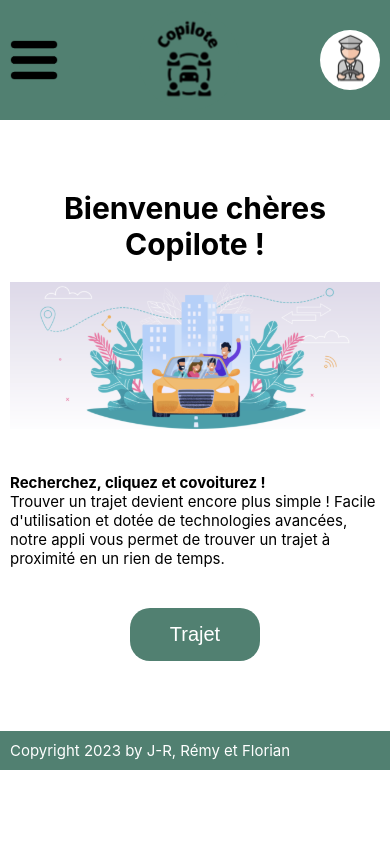
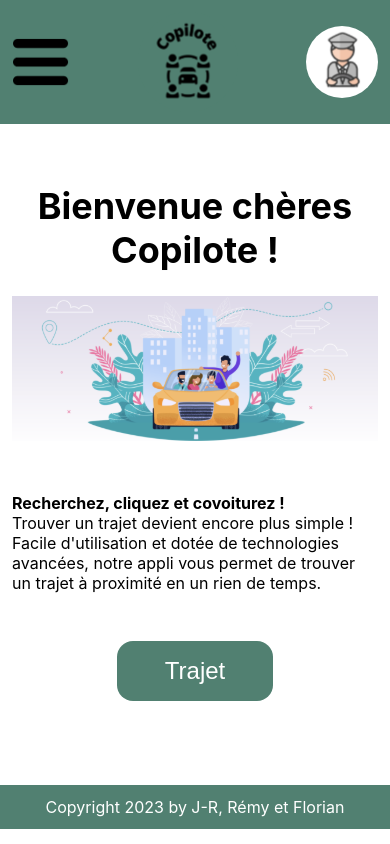
Before and after one commit to WildCodeSchool/2211-wns-neumann-copilot, a React (Create React App) app in the folder client/: page /login in a window 390 px wide. Built offline with nearby package versions, Linux system fonts and the light colour scheme.

Commit message:
changement des style en rem, decoupage du CSS et ajout de responsive

```diff
--- a/client/src/App.css
+++ b/client/src/App.css
@@ -40,89 +40,95 @@
 
 /* Tout les boutons de l'application */
 
-button {
-  font-size: 20px;
+.button {
+  /* font-size: 20px; */
+  font-size: 1.5rem;
   color: #FFF;
   background-color: #518071;
   border: none;
-  border-radius: 20px;
-  padding: 15px 40px;
+  border-radius: 1rem;
+  padding: 1rem 3rem;
 }
 
-button:hover {
+.button:hover {
   color: #f9f9f9;
   background-color: #3e5e54;
   cursor: pointer;
 }
 
-/* header */
-
-.header {
-  background-color: #518071;
-  display: flex;
-  justify-content: space-between;
-  align-items: center;
-  padding: 10px;
-  margin-bottom: 20px;
-}
-
-.header img {
-  cursor: pointer;
-}
-
-.header .menu {
-  height: 40px;
-  color: #FFF;
-}
-
-.header .logo {
-  width: 100px;
-}
-
-.header .profil-img {
-  border-radius: 50px;
-  height: 60px;
-}
-
-/* Acceuil / HomePage */
+/* HomePage */
 
 .app {
-  padding: 50px 10px;
+  padding: 3.75rem 0.75rem;
 }
 
 .app h1 {
-  margin: 0 0 20px 0;
-  font-size: 30px;
+  margin: 0 0 1.5rem 0;
+  font-size: 2.25rem;
   font-weight: bold;
 }
 
-.app h2, p {
-  font-size: 15px;
+.app h2,
+p {
+  font-size: 1rem;
   text-align: left;
 }
 
 .app h2 {
-  margin: 40px 0 0 0;
+  margin: 3rem 0 0 0;
   font-weight: bold;
 }
 
 .app p {
-  margin: 0 0 40px 0;
+  margin: 0 0 3rem 0;
 }
 
 .app img {
   width: 100%;
 }
 
-/* footer */
+/* responsive ecran de tablette */
 
-.footer {
-  background-color: #518071;
-  padding: 10px;
-  margin-top: 20px;
+@media screen and (min-width: 576px) {
+
+  /* Acceuil / HomePage */
+
+  .app {
+    padding: 3.75rem;
+  }
+
+  .app h2,
+  p {
+    text-align: center;
+  }
+
+  .app h2 {
+    margin: 6rem 0 0 0;
+  }
+
+  .app p {
+    margin: 0 0 6rem 0;
+  }
+
+  .app img {
+    width: 75%;
+  }
 }
 
-.footer p {
-  color: #FFF;
-  margin: 0;
+/* responsive ecran de PC */
+
+@media screen and (min-width: 992px) {
+  .app h1 {
+    font-size: 3rem;
+  }
+
+  .app h2,
+  p {
+    text-align: center;
+    font-size: 1.5rem;
+  }
+
+  .app img {
+    width: 50%;
+  }
 }
--- a/client/src/App.tsx
+++ b/client/src/App.tsx
@@ -13,15 +13,19 @@ function App() {
   console.log(users);
   return (
     <div className="App">
-      <Header></Header>
+      {/* window.innerWidth recupere la taille de la fenêtre */}
+      {window.innerWidth < 992 ? <Header></Header> : ''}
       <div className="app">
         <h1>Bienvenue chères Copilote !</h1>
         <img src={ImageDeCovoiturage} alt="véhicule avec quatre personnes à l'intérieur" />
-        <h2>Recherchez, cliquez et covoiturez !</h2>
-        <p>Trouver un trajet devient encore plus simple ! Facile d'utilisation et dotée de technologies avancées, notre appli vous permet de trouver un trajet à proximité en un rien de temps.</p>
-        <button>Trajet</button>
+        <div>
+          <h2>Recherchez, cliquez et covoiturez !</h2>
+          <p>Trouver un trajet devient encore plus simple ! Facile d'utilisation et dotée de technologies avancées, notre appli vous permet de trouver un trajet à proximité en un rien de temps.</p>
+        </div>
+        <button className="button">Trajet</button>
       </div>
-      <Footer></Footer>
+      {window.innerWidth < 992 ? <Footer></Footer> : ''}
+
       {/* <header className="App-header"></header>
         <p>
           {users.map((user) => {
--- a/client/src/Components/Footer.tsx
+++ b/client/src/Components/Footer.tsx
@@ -1,3 +1,5 @@
+import "./css/Footer.css";
+
 function Footer() {
     return (
         <div className="footer">
--- a/client/src/Components/Header.tsx
+++ b/client/src/Components/Header.tsx
@@ -1,3 +1,4 @@
+import "./css/Header.css";
 import LogoCopilote from "../img/LogoCopilote.svg";
 import BarreMenu from "../img/BarreMenu.png";
 import StandardProfil from "../img/StandardProfil.svg";
--- /dev/null
+++ b/client/src/Components/css/Footer.css
@@ -0,0 +1,11 @@
+.footer {
+    background-color: #518071;
+    padding: 0.75rem;
+    margin-top: 1.5rem;
+}
+
+.footer p {
+    color: #FFF;
+    text-align: center;
+    margin: 0;
+}
--- /dev/null
+++ b/client/src/Components/css/Header.css
@@ -0,0 +1,26 @@
+.header {
+    background-color: #518071;
+    display: flex;
+    justify-content: space-between;
+    align-items: center;
+    padding: 0.75rem;
+    margin-bottom: 1.5;
+}
+
+.header img {
+    cursor: pointer;
+}
+
+.header .menu {
+    height: 3rem;
+    color: #FFF;
+}
+
+.header .logo {
+    width: 100px;
+}
+
+.header .profil-img {
+    border-radius: 3.75rem;
+    height: 4.5rem;
+}
```
